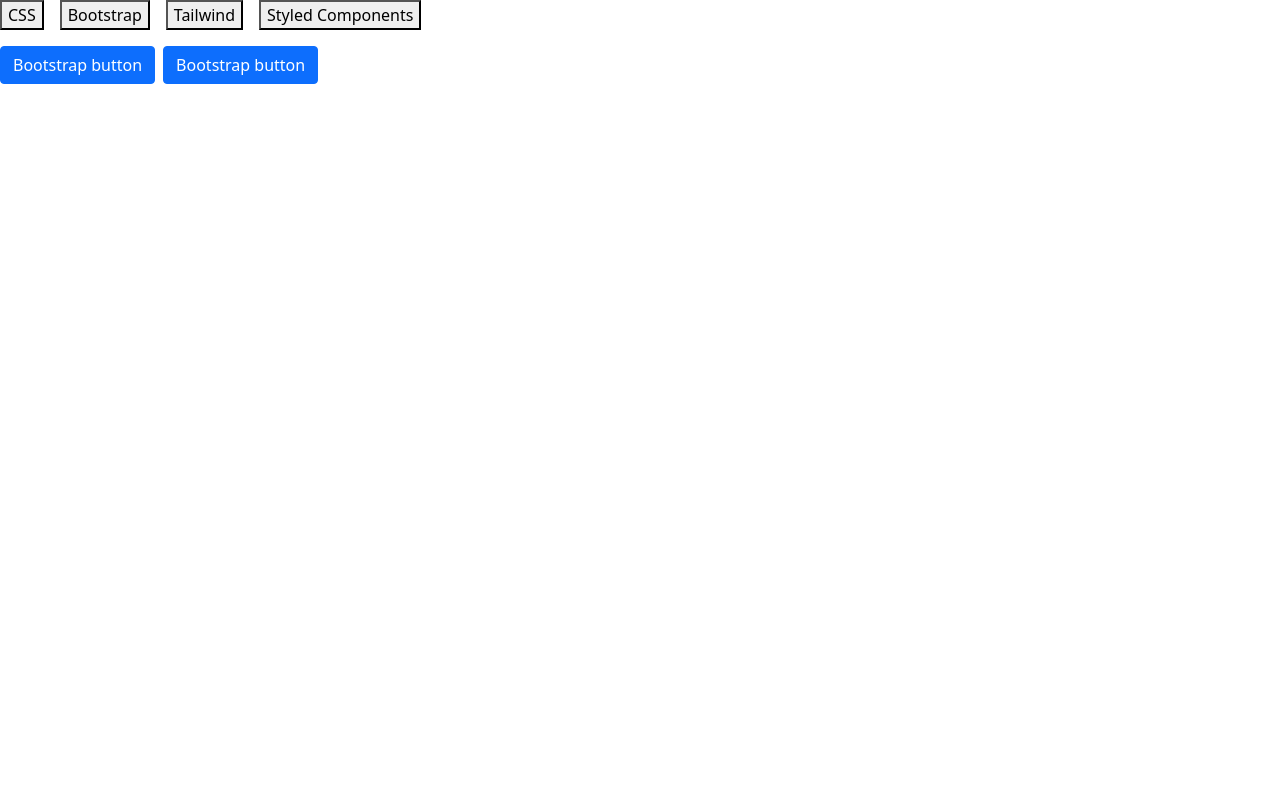
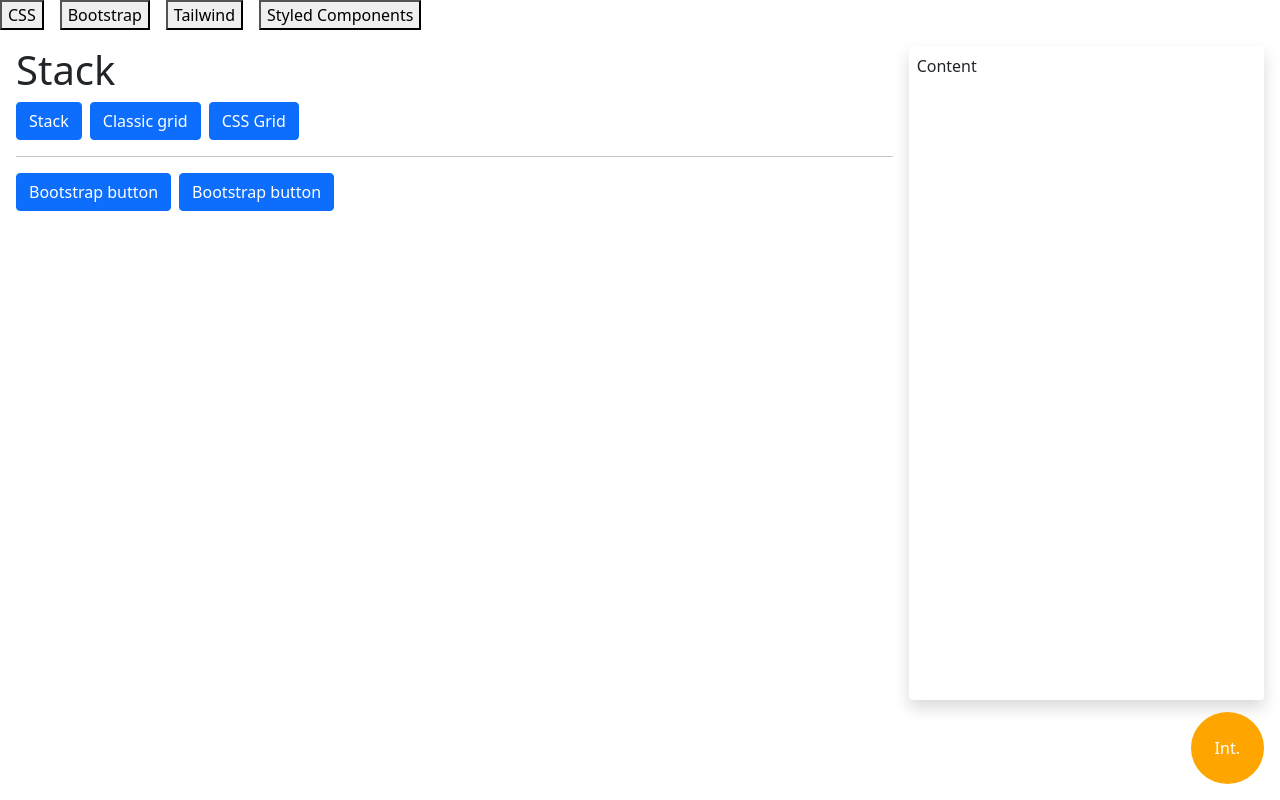
Before and after one commit to ericorruption/css-authoring-strategies, a React (Create React App) app: page / in a window 1280 px wide. Both pictures are taken after a click on the button "Bootstrap". Built offline with nearby package versions, Linux system fonts and the light colour scheme.

Commit message:
How to layout + magic numbers

```diff
--- a/package.json
+++ b/package.json
@@ -17,6 +17,7 @@
     "react-bootstrap": "^2.2.1",
     "react-dom": "^17.0.2",
     "react-scripts": "5.0.0",
+    "sass": "^1.49.9",
     "styled-components": "^5.3.3",
     "tailwindcss": "^3.0.23",
     "typescript": "^4.6.2",
@@ -50,6 +51,7 @@
     "@types/styled-components": "^5.1.24"
   },
   "prettier": {
-    "singleQuote": true
+    "singleQuote": true,
+    "trailingComma": "none"
   }
 }
--- a/src/App.tsx
+++ b/src/App.tsx
@@ -11,6 +11,9 @@
 
   return (
     <>
+      <div
+        style={{ display: 'flex', flexDirection: 'column', height: '100vh' }}
+      >
         <div style={{ display: 'flex', gap: '1rem', marginBottom: '1rem' }}>
           <button type="button" onClick={() => setStrategy('css')}>
             CSS
@@ -21,15 +24,37 @@
           <button type="button" onClick={() => setStrategy('tailwind')}>
             Tailwind
           </button>
-        <button type="button" onClick={() => setStrategy('styled-components')}>
+          <button
+            type="button"
+            onClick={() => setStrategy('styled-components')}
+          >
             Styled Components
           </button>
         </div>
 
+        <div style={{ flexGrow: 1 }}>
           {strategy === 'css' && <CSS />}
           {strategy === 'bootstrap' && <Bootstrap />}
           {strategy === 'tailwind' && <Tailwind />}
           {strategy === 'styled-components' && <StyledComponents />}
+        </div>
+      </div>
+      {/* Fake intercom */}
+      <a
+        href="#"
+        style={{
+          position: 'fixed',
+          bottom: '1rem',
+          right: '1rem',
+          background: 'orange',
+          textDecoration: 'none',
+          color: 'white',
+          padding: '1.5rem',
+          borderRadius: '100%',
+        }}
+      >
+        Int.
+      </a>
     </>
   );
 }
--- /dev/null
+++ b/src/HACK.css
@@ -0,0 +1,4 @@
+/* How to deal with magic numbers */
+:root {
+  --hack-intercom-height: 100px;
+}
--- a/src/bootstrap/Bootstrap.tsx
+++ b/src/bootstrap/Bootstrap.tsx
@@ -1,11 +1,138 @@
-import type { FunctionComponent } from 'react';
+import { FunctionComponent, ReactNode, useState } from 'react';
 import Button from 'react-bootstrap/Button';
+import Stack from 'react-bootstrap/Stack';
+import Container from 'react-bootstrap/Container';
+import Row from 'react-bootstrap/Row';
+import Col from 'react-bootstrap/Col';
 
-import 'bootstrap/dist/css/bootstrap.min.css';
+import './bootstrap.scss';
 
-export const Bootstrap: FunctionComponent = () => (
+type LayoutStrategy = 'stack' | 'grid' | 'css-grid';
+
+export const Bootstrap: FunctionComponent = () => {
+  const [layoutStrategy, setLayoutStrategy] = useState<LayoutStrategy>('stack');
+
+  return (
+    <>
+      {layoutStrategy === 'stack' && (
+        <StackStrategy
+          col1={
+            <>
+              <Nav onChange={setLayoutStrategy} />
+              <hr />
+              <ButtonLayout />
+            </>
+          }
+          col2={<Notes />}
+        />
+      )}
+      {layoutStrategy === 'grid' && (
+        <ClassicGridStrategy
+          col1={
+            <>
+              <Nav onChange={setLayoutStrategy} />
+              <hr />
+              <ButtonLayout />
+            </>
+          }
+          col2={<Notes />}
+        />
+      )}
+      {layoutStrategy === 'css-grid' && (
+        <CssGridStrategy
+          col1={
+            <>
+              <Nav onChange={setLayoutStrategy} />
+              <hr />
+              <ButtonLayout />
+            </>
+          }
+          col2={<Notes />}
+        />
+      )}
+    </>
+  );
+};
+
+interface LayoutProps {
+  col1: ReactNode;
+  col2: ReactNode;
+}
+
+const StackStrategy: FunctionComponent<LayoutProps> = ({ col1, col2 }) => (
+  <Stack
+    direction="horizontal"
+    gap={3}
+    className="h-100 align-items-stretch mx-3"
+  >
+    <div
+      style={{
+        flexGrow: 2
+      }}
+    >
+      <h1>Stack</h1>
+      {col1}
+    </div>
+    <div
+      style={{
+        flexGrow: 1,
+        marginBottom: intercomHeight
+      }}
+    >
+      {col2}
+    </div>
+  </Stack>
+);
+
+const ClassicGridStrategy: FunctionComponent<LayoutProps> = ({
+  col1,
+  col2
+}) => (
+  <Container fluid className="h-100">
+    <Row className="h-100">
+      <Col>
+        <h1>Classic grid</h1>
+        {col1}
+      </Col>
+      <Col md="4" className="h-100" style={{ paddingBottom: intercomHeight }}>
+        {col2}
+      </Col>
+    </Row>
+  </Container>
+);
+
+const CssGridStrategy: FunctionComponent<LayoutProps> = ({ col1, col2 }) => (
+  <div className="grid h-100 px-3">
+    <div className="g-col-8">
+      <h1>CSS Grid</h1>
+      {col1}
+    </div>
+    <div className="g-col-4" style={{ marginBottom: intercomHeight }}>
+      {col2}
+    </div>
+  </div>
+);
+
+const intercomHeight = 'var(--hack-intercom-height)';
+
+const Notes: FunctionComponent = () => (
+  <div className="shadow rounded p-2 h-100">Content</div>
+);
+
+// How to space two buttons
+const ButtonLayout: FunctionComponent = () => (
   <>
     <Button className="me-2">Bootstrap button</Button>
     <Button>Bootstrap button</Button>
   </>
 );
+
+const Nav: FunctionComponent<{
+  onChange: (strategy: LayoutStrategy) => void;
+}> = ({ onChange }) => (
+  <Stack direction="horizontal" as="nav" gap={2} className="mb-2">
+    <Button onClick={() => onChange('stack')}>Stack</Button>
+    <Button onClick={() => onChange('grid')}>Classic grid</Button>
+    <Button onClick={() => onChange('css-grid')}>CSS Grid</Button>
+  </Stack>
+);
--- /dev/null
+++ b/src/bootstrap/bootstrap.scss
@@ -0,0 +1,4 @@
+// $enable-grid-classes: false;
+$enable-cssgrid: true;
+
+@import '~bootstrap/scss/bootstrap';
--- a/src/css/CSS.tsx
+++ b/src/css/CSS.tsx
@@ -1,8 +1,10 @@
-import type { FunctionComponent } from 'react';
+import type { FunctionComponent, ReactNode } from 'react';
 
 import './style.css';
 
 export const CSS: FunctionComponent = () => (
+  <Layout
+    col1={
       <>
         <p>Spacing buttons, approach 1</p>
 
@@ -19,6 +21,23 @@
         <span className="spacer" />
         <button className="button">CSS Button</button>
       </>
+    }
+    col2={<Notes />}
+  />
 );
 
 // Approach no. 3 could be a utility class on button (e.g.: u-mr-2)
+
+const Layout: FunctionComponent<{ col1: ReactNode; col2: ReactNode }> = ({
+  col1,
+  col2
+}) => (
+  <div className="layout">
+    <div>{col1}</div>
+
+    {/* Explicitly let notes and col styles mix together */}
+    {col2}
+  </div>
+);
+
+const Notes: FunctionComponent = () => <div className="notes">Content</div>;
--- a/src/css/style.css
+++ b/src/css/style.css
@@ -11,3 +11,21 @@
 .spacer {
   margin-right: 1rem;
 }
+
+.layout {
+  height: 100%;
+
+  display: grid;
+  grid-template-columns: 2fr 1fr;
+  grid-template-rows: 1fr;
+
+  margin: 0 1rem;
+}
+
+.notes {
+  padding: 1.5rem;
+  box-shadow: 0 0 2px rgba(0, 0, 0, 0.1), 0 2px 3px rgba(0, 0, 0, 0.2);
+  border-radius: 4px;
+
+  margin-bottom: var(--hack-intercom-height);
+}
--- a/src/index.tsx
+++ b/src/index.tsx
@@ -1,6 +1,7 @@
 import React from 'react';
 import ReactDOM from 'react-dom';
 import './index.css';
+import './HACK.css';
 import App from './App';
 import reportWebVitals from './reportWebVitals';
 
--- a/src/styled-components/StyledComponents.tsx
+++ b/src/styled-components/StyledComponents.tsx
@@ -1,12 +1,17 @@
-import type { FunctionComponent } from 'react';
+import type { FunctionComponent, ReactNode } from 'react';
 
 import styled from 'styled-components';
 
 export const StyledComponents: FunctionComponent = () => (
-  <>
-    <SpacedButton>Styled components</SpacedButton>
-    <Button>Styled components</Button>
-  </>
+  <Layout
+    col1={
+      <>
+        <SpacedButton>Styled components</SpacedButton>
+        <Button>Styled components</Button>
+      </>
+    }
+    col2={<Notes>Content</Notes>}
+  />
 );
 
 const Button = styled.button`
@@ -20,3 +25,31 @@
 const SpacedButton = styled(Button)`
   margin-right: 0.5rem;
 `;
+
+const Notes = styled.div`
+  padding: 1.5rem;
+  box-shadow: 0 0 2px rgba(0, 0, 0, 0.1), 0 2px 3px rgba(0, 0, 0, 0.2);
+  border-radius: 4px;
+
+  margin-bottom: var(--hack-intercom-height);
+`;
+
+const StyledLayout = styled.div`
+  height: 100%;
+
+  display: grid;
+  grid-template-columns: 2fr 1fr;
+  grid-template-rows: 1fr;
+
+  margin: 0 1rem;
+`;
+
+const Layout: FunctionComponent<{ col1: ReactNode; col2: ReactNode }> = ({
+  col1,
+  col2
+}) => (
+  <StyledLayout>
+    <div>{col1}</div>
+    {col2}
+  </StyledLayout>
+);
--- a/src/tailwind/Tailwind.tsx
+++ b/src/tailwind/Tailwind.tsx
@@ -1,14 +1,33 @@
-import type { FunctionComponent } from 'react';
+import type { FunctionComponent, ReactNode } from 'react';
 
 export const Tailwind: FunctionComponent = () => (
-  <>
-    <Button className="tw-mr-2" />
-    <Button />
-  </>
+  <LayoutAwareOfIntercom
+    col1={
+      <>
+        <Button className="tw-mr-2" />
+        <Button />
+      </>
+    }
+    col2={
+      <div className="tw-bg-white tw-drop-shadow tw-p-4 tw-rounded tw-h-full">
+        Content
+      </div>
+    }
+  />
+);
+
+const LayoutAwareOfIntercom: FunctionComponent<{
+  col1: ReactNode;
+  col2: ReactNode;
+}> = ({ col1, col2 }) => (
+  <div className="tw-grid tw-grid-cols-3 tw-gap-4 tw-px-4 tw-h-full">
+    <div className="tw-col-span-2">{col1}</div>
+    <div style={{ marginBottom: 'var(--hack-intercom-height)' }}>{col2}</div>
+  </div>
 );
 
 const Button: FunctionComponent<{ className?: string }> = ({
-  className = '',
+  className = ''
 }) => (
   <button
     className={`tw-bg-lime-600 tw-text-white tw-px-3 tw-py-1.5 tw-rounded ${className}`}
```
Also changed, not shown: 1 other file (tests, documents, lock files or other folders). Lines whose indentation alone changed are shown as unchanged.
